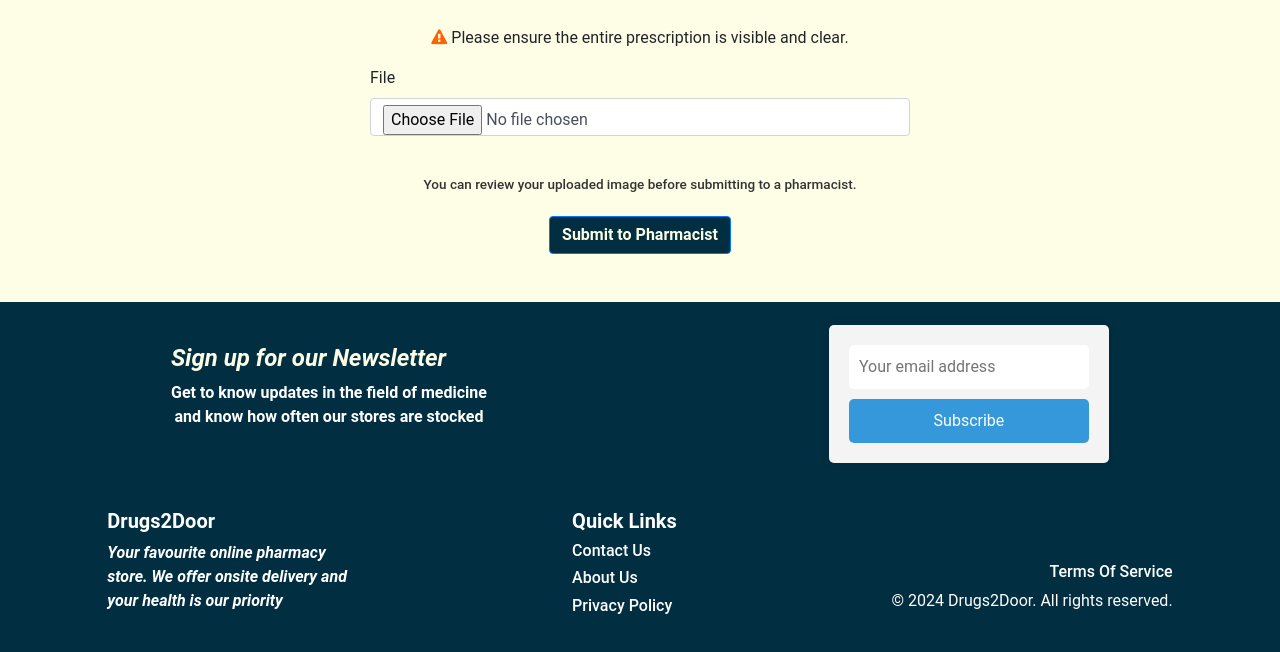
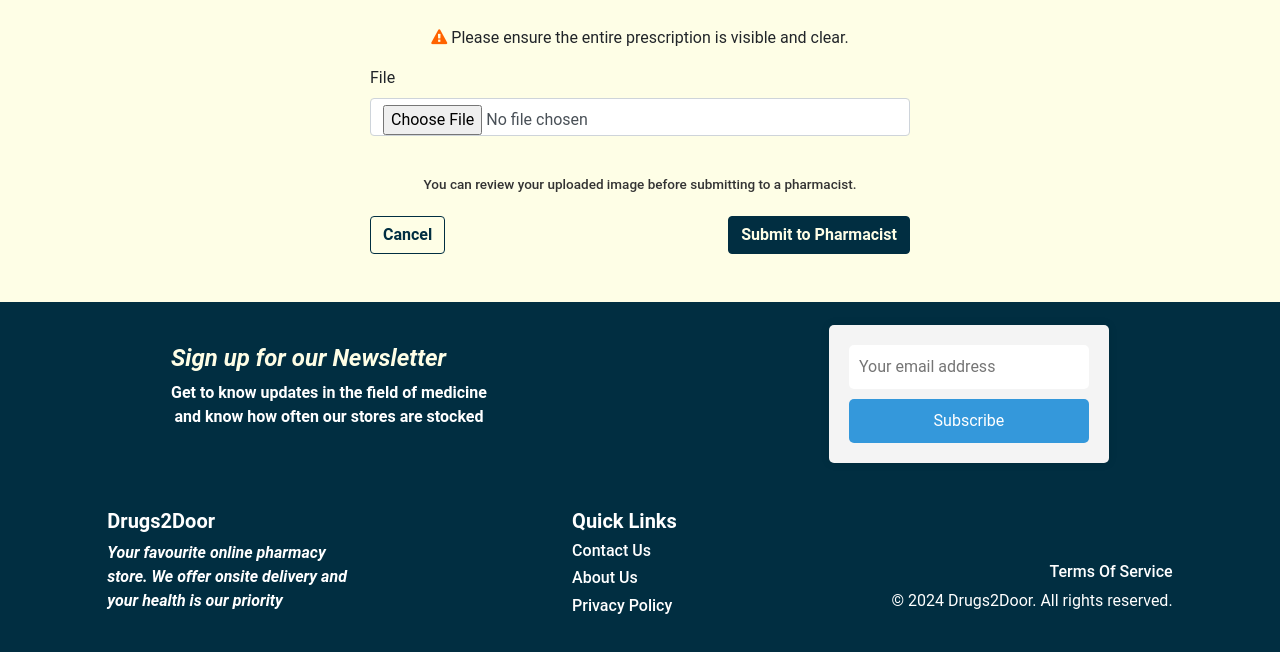
Before and after one commit to chrispoon007/Drugs2Door, a Flask app: template templates/upload.html in a window 1280 px wide. Shown: the part 288-940 px from the top of the page. Run offline with Flask 3, Linux system fonts and the light colour scheme; the template is opened without the code that fills it: values that come from a table or form of the project are taken from there, others are empty; some libraries are stand-ins or nearby versions.

Commit message:
Added the 'Cancel' button to the 'upload prescription page, however it is not clickable yet

```diff
--- a/templates/login.html
+++ b/templates/login.html
@@ -27,8 +27,9 @@
     }
     .form-field input[type="submit"] {
         cursor: pointer;
-        background-color: #4CAF50;
-        color: white;
+        background-color: #012e41;
+        color: #FEFEE6;
+        font-weight: bold;
         width: 100%;
     }
 </style>
--- a/templates/upload.html
+++ b/templates/upload.html
@@ -6,8 +6,20 @@
     background-color: #012E41;
     color: #FEFEE6;
     font-weight: bold;
+    border-color: #012E41;
 
   }
+  .btn-secondary{
+    color: #012E41 !important;
+    background-color: #FEFEE6;
+    font-weight: bold;
+    border-color: #012E41;
+    border-width: 1.5px;
+  }
+  .button-container {
+  display: flex;
+  justify-content: space-between;
+}
 #size{
   font-size: 13.5px;
 }
@@ -44,8 +56,13 @@
           <img id="preview" src="#" alt="your image" style="display:none; width: 400px; height: 400px;">
         </div>
         <h2 class="text-center mb-4" id ="size">You can review your uploaded image before submitting to a pharmacist.</h2>
-        <div class="d-flex justify-content-center">
-          <button class="btn btn-primary" type="submit">Submit to Pharmacist</button>
+        <div class = "button-container">
+          <div class="d-flex justify-content-center">
+            <button class="btn btn-secondary" type="submit">Cancel</button>
+          </div>
+          <div class="d-flex justify-content-center">
+            <button class="btn btn-primary" type="submit">Submit to Pharmacist</button>
+          </div>
         </div>
         {% endif %}
       </form>
```
